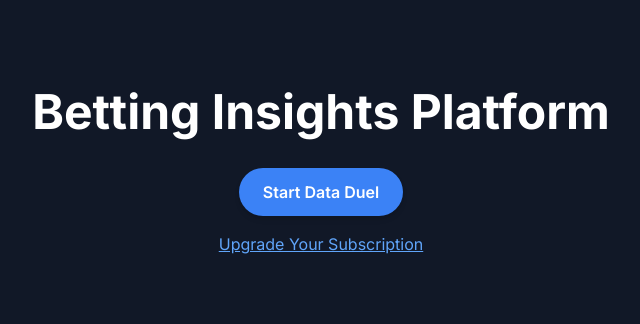
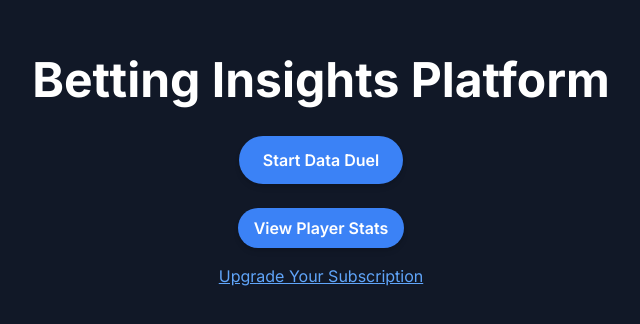
Before and after one commit to stevenahanson/verified, a Next.js app in the folder verified/: page / in a window 1280 px wide. Shown: the part 228-552 px from the top of the page, without its empty margins (319-959 px from the left). Built offline with nearby package versions, Linux system fonts and the light colour scheme.

Commit message:
add route to players page

```diff
--- a/verified/src/app/page.tsx
+++ b/verified/src/app/page.tsx
@@ -7,16 +7,18 @@ export default function Home() {
       <div className="flex flex-col items-center">
         <Link
           href="/duel"
-          className="bg-blue-500 hover:bg-blue-600 text-white font-semibold py-3 px-6 rounded-full shadow-md transition duration-300 cursor-pointer"
+          className="bg-blue-500 hover:bg-blue-600 text-white font-semibold py-3 mb-6 px-6 rounded-full shadow-md transition duration-300 cursor-pointer"
         >
           Start Data Duel
         </Link>
-        <Link
-          href="/subscribe"
-          className="mt-4 text-blue-400 hover:text-blue-500 underline transition duration-300 cursor-pointer"
-        >
+        <Link href="/players">
+          <p className="bg-blue-500 hover:bg-blue-600 text-white font-semibold py-2 px-4 rounded-full shadow-md transition duration-300 cursor-pointer">
+            View Player Stats
+          </p>
+        </Link>
+        <p className="mt-4 text-blue-400 hover:text-blue-500 underline transition duration-300 cursor-pointer">
           Upgrade Your Subscription
-        </Link>
+        </p>
       </div>
     </div>
   );
```
